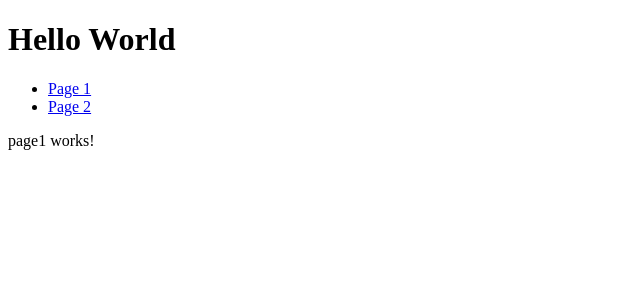
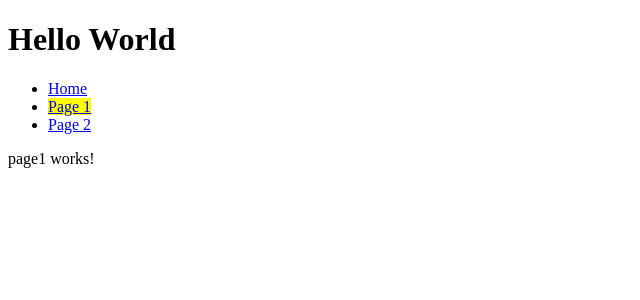
Before and after one commit to julian9925/Angular4RoutingExample, an Angular app: page /page1 in a window 1280 px wide. Shown: the top 300 px of the page, without its empty margins (0-640 px from the left). Built offline with nearby package versions, Linux system fonts and the light colour scheme.

Commit message:
Demo all path redirected to certain path

```diff
--- a/src/app/app-routing.module.ts
+++ b/src/app/app-routing.module.ts
@@ -4,12 +4,17 @@ import { NgModule } from '@angular/core';
 import { Routes, RouterModule } from '@angular/router';
 
 const routes: Routes = [
+  { path: '', redirectTo: '/page1', pathMatch: 'full'},
+  // { path: '', component: Page1Component},
   { path: 'page1', component: Page1Component },
   { path: 'page2', component: Page2Component },
+  { path: '**', redirectTo: '/page1', pathMatch: 'full' },
 ];
 
 @NgModule({
-  imports: [RouterModule.forRoot(routes)],
+  imports: [RouterModule.forRoot(routes, {
+    enableTracing: true
+  })],
   exports: [RouterModule]
 })
 export class AppRoutingModule { }
--- a/src/app/app.component.css
+++ b/src/app/app.component.css
@@ -0,0 +1,3 @@
+.active {
+  background-color: yellow;
+}
--- a/src/app/app.component.html
+++ b/src/app/app.component.html
@@ -2,8 +2,11 @@
 <h1>Hello World</h1>
 
 <ul>
-  <li><a [routerLink]="['/page1']">Page 1</a></li>
-  <li><a [routerLink]="['/', page2]">Page 2</a></li>
+  <li routerLinkActive="active" [routerLinkActiveOptions]="{exact: true}">
+    <a [routerLink]="['/']">Home</a>
+  </li>
+  <li><a routerLinkActive="active" [routerLink]="['/page1']">Page 1</a></li>
+  <li><a routerLinkActive="active" [routerLink]="['/', page2]">Page 2</a></li>
 </ul>
 
 <router-outlet></router-outlet>
```
